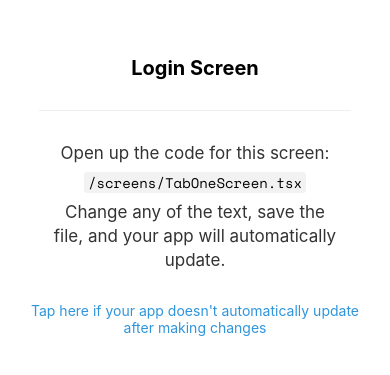
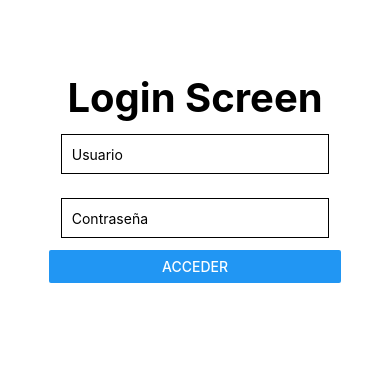
Before and after one commit to CFerndp/taxdowntest, a React Native app: screen /TabOne in a window 390 px wide. Shown: the part 219-594 px from the top of the page. Built offline with nearby package versions, Linux system fonts and the light colour scheme; what expo-linking would draw is missing.

Commit message:
add login screen structure

```diff
--- a/screens/LoginScreen.tsx
+++ b/screens/LoginScreen.tsx
@@ -1,39 +1,47 @@
 import * as React from "react";
-import { StyleSheet } from "react-native";
+import { Button, StyleSheet, TextInput } from "react-native";
 
-import EditScreenInfo from "../components/EditScreenInfo";
 import { Text, View } from "../components/Themed";
 import { RootTabScreenProps } from "../types";
 
 export default function LoginScreen({
   navigation,
-}: RootTabScreenProps<"TabOne">) {
+}: RootTabScreenProps<"Login">) {
   return (
     <View style={styles.container}>
       <Text style={styles.title}>Login Screen</Text>
-      <View
-        style={styles.separator}
-        lightColor="#eee"
-        darkColor="rgba(255,255,255,0.1)"
-      />
-      <EditScreenInfo path="/screens/TabOneScreen.tsx" />
+      <View style={styles.inputContainer}>
+        <TextInput style={styles.input} placeholder="Usuario" />
+        <TextInput style={styles.input} placeholder="Contraseña" />
+        <Button title="Acceder" onPress={() => {}} />
+      </View>
     </View>
   );
 }
 
 const styles = StyleSheet.create({
   container: {
+    width: "100%",
+    height: "100%",
     flex: 1,
     alignItems: "center",
     justifyContent: "center",
   },
   title: {
-    fontSize: 20,
+    fontSize: 40,
     fontWeight: "bold",
   },
-  separator: {
-    marginVertical: 30,
-    height: 1,
-    width: "80%",
+  inputContainer: {
+    flex: 1,
+    width: "75%",
+    maxHeight: "25%",
+    alignItems: "stretch",
+    justifyContent: "flex-start",
+  },
+  input: {
+    height: 40,
+    margin: 12,
+    borderWidth: 1,
+    padding: 10,
   },
 });
```
